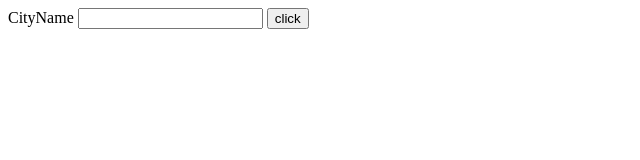
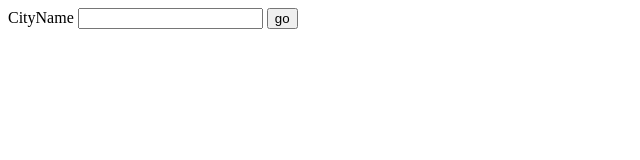
Before and after one commit to sandeepmichael/weather-project, a website: page index.html in a window 1280 px wide. Shown: the full height of the page, 0-640 px from the left. Drawn offline with Linux system fonts and the light colour scheme.

Commit message:
Update index.html

```diff
--- a/index.html
+++ b/index.html
@@ -10,7 +10,7 @@
     <form action="/" method="POST">
         <label id=input>CityName</label>
         <input type="text" name="cityName">
-        <button type="submit">click</button>
+        <button type="submit">go</button>
 
     </form>
 </body>
```
